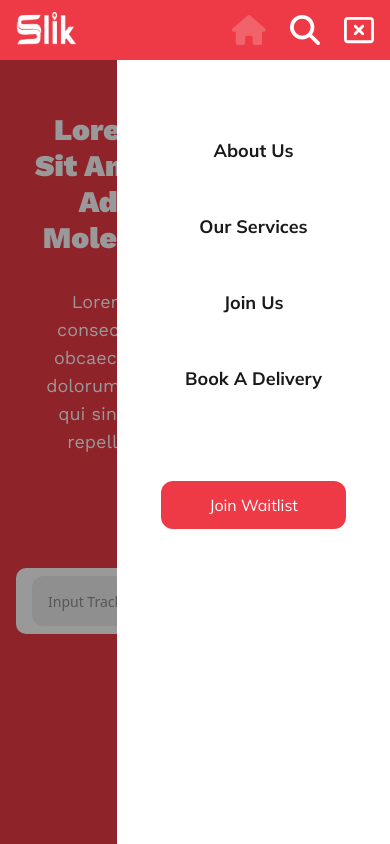
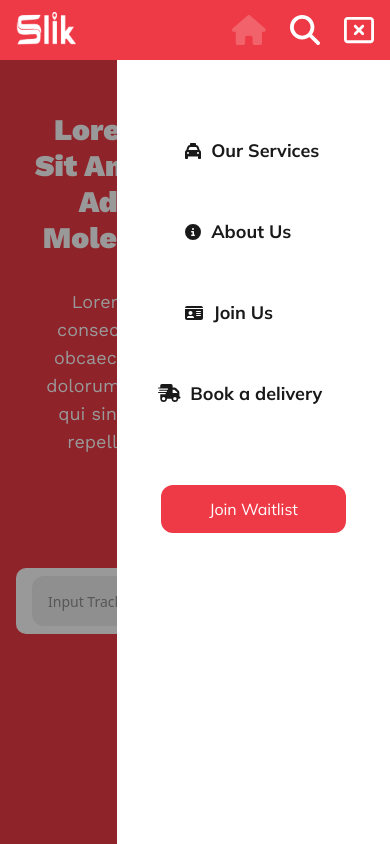
Before and after one commit to timmy-oss/slik, a Next.js app: page / in a window 390 px wide. Both pictures are taken after a click on the element 359 px from the left and 30 px from the top of the page. Shown: the top 844 px of the page. Built offline with nearby package versions, Linux system fonts and the light colour scheme.

Commit message:
Overhaul of homepage - desktop [ dark mode support]

```diff
--- a/components/DesktopNavBar.jsx
+++ b/components/DesktopNavBar.jsx
@@ -10,7 +10,7 @@ import {
 } from "@fortawesome/free-solid-svg-icons";
 import "@fortawesome/fontawesome-svg-core/styles.css";
 
-const navItems = [
+export const navItems = [
   {
     title: "Our Services",
     link: "",
--- a/components/MobileNavBar.jsx
+++ b/components/MobileNavBar.jsx
@@ -7,10 +7,12 @@ import {
   faHouse,
   faMagnifyingGlass,
   faBarsStaggered,
+  faTruckFast,
 } from "@fortawesome/free-solid-svg-icons";
 import { faRectangleXmark } from "@fortawesome/free-regular-svg-icons";
 import "@fortawesome/fontawesome-svg-core/styles.css";
 import { useState } from "react";
+import { navItems } from "./DesktopNavBar";
 
 export default function MobileNavBar(props) {
   const router = useRouter();
@@ -27,7 +29,7 @@ export default function MobileNavBar(props) {
       <div
         style={{ fontFamily: "Mulish" }}
         className={
-          "bg-black/40 z-10 fixed  w-[100%] right-0 top-[5%] min-h-screen " +
+          "bg-black/40 md:hidden z-10 fixed  w-[100%] right-0 top-[5%] min-h-screen " +
           cn([
             {
               " hidden ": !showMenu,
@@ -37,8 +39,27 @@ export default function MobileNavBar(props) {
         }
       >
         <div className="bg-white fixed h-full w-[70%] top-0 right-0">
-          <ul className=" mx-auto pt-[50%] font-bold space-y-8 ">
-            <li className="text-black/90 capitalize text-center pb-4 text-lg">
+          <ul className=" mx-auto pt-[50%] font-bold space-y-12 ">
+            {navItems.map((n, i) => {
+              return (
+                <li
+                  key={i}
+                  className={
+                    "hover:cursor-pointer w-[50%] mx-auto dark:text-black/90 text-black/90 font-semibold text-left self-center border-b border-transparent transform text-lg duration-500 transition-colors pb-1 hover:border-black/90 hover:scale-[1.0] "
+                  }
+                >
+                  <FontAwesomeIcon icon={n.icon} className="text-base" />
+                  &nbsp;&nbsp;
+                  {n.title}
+                </li>
+              );
+            })}
+
+            <li className="hover:cursor-pointer w-[70%] mx-auto dark:text-black/90 text-black/90 font-semibold text-left self-center border-b border-transparent transform text-lg duration-500 transition-colors pb-1 hover:border-black/90 hover:scale-[1.0] ">
+              <FontAwesomeIcon icon={faTruckFast} className="" />
+              &nbsp;&nbsp;Book a delivery
+            </li>
+            {/* <li className="text-black/90 capitalize text-center pb-4 text-lg">
               {" "}
               About us{" "}
             </li>
@@ -53,7 +74,7 @@ export default function MobileNavBar(props) {
             <li className="text-black/90 capitalize text-center pb-4 text-lg">
               {" "}
               Book a delivery{" "}
-            </li>
+            </li> */}
           </ul>
 
           <div className="mt-[72px] w-full    ">
```
